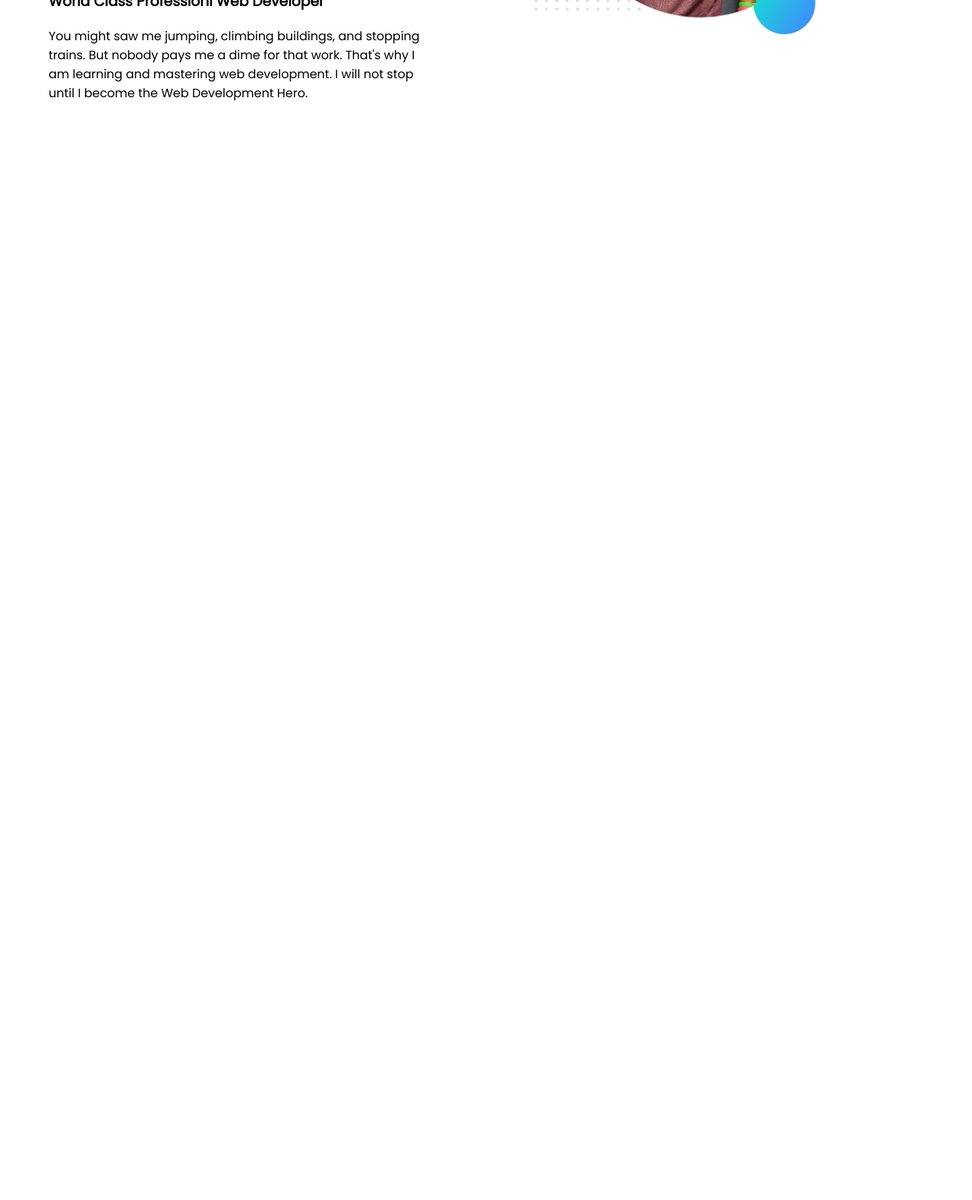
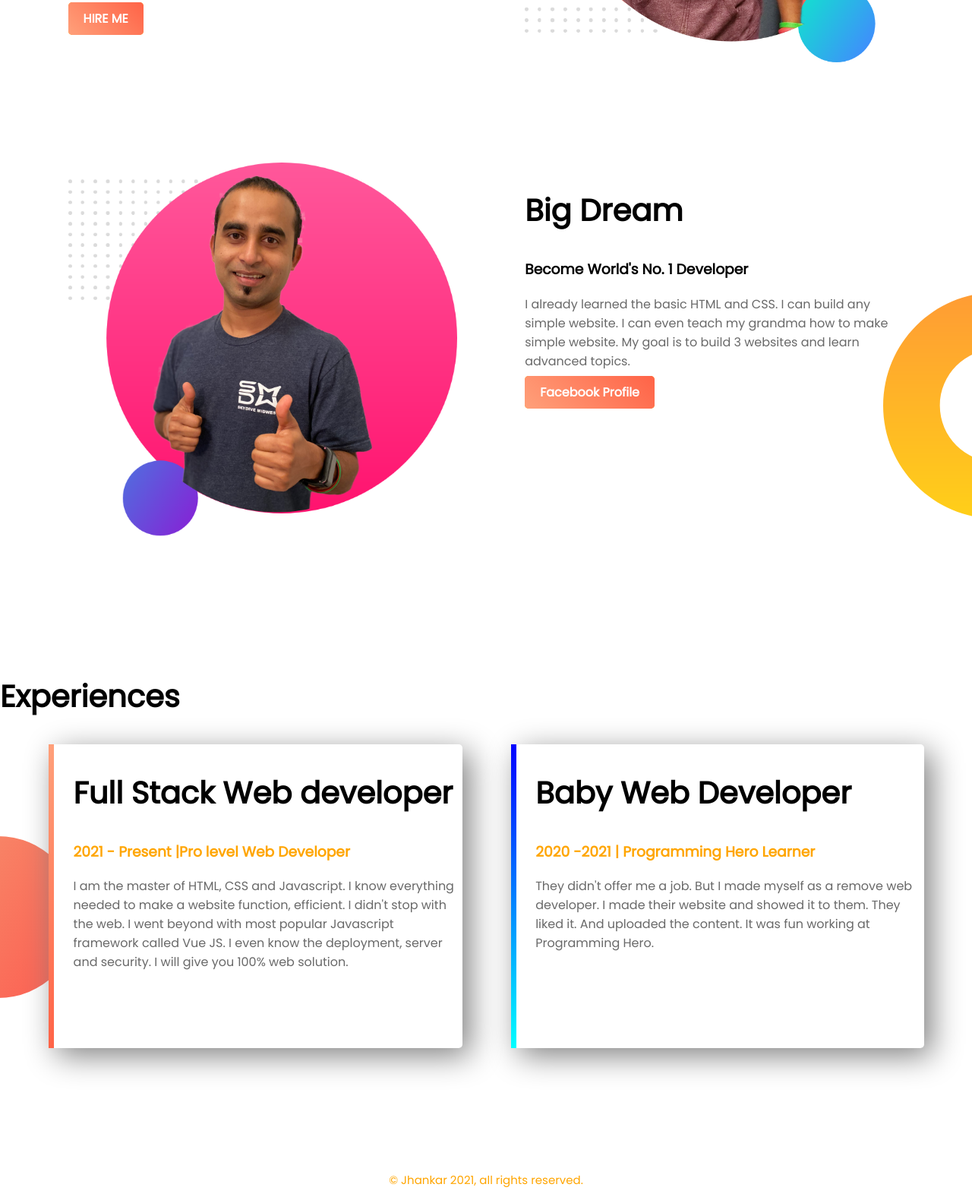
Before and after one commit to ashrafulgithub/web-portfolio, a plain HTML site: page index.html in a window 1280 px wide. Shown: the part 426-2006 px from the top of the page at 76% size. Before the commit the page ends 800 px from the top, so only its background shows below. Drawn offline with Linux system fonts and the light colour scheme.

Commit message:
Allahu Akbar ,Alhamdulillah Finished.My First Ever Website

```diff
--- a/index.html
+++ b/index.html
@@ -8,16 +8,48 @@
     <link rel="stylesheet" href="style.css">
 </head>
 <body>
-    <section class="Top-banner">
+    <section class="top-banner">
         <div class="half-width">
                 <h1>Welcome To</h1>
-                <h1><span  class="name-highlight">Peter Parker</span> Website<h1>
+                <h1><span class="colour">Jhankar</span> Website<h1>
                 <h3>World Class Professionl Web Developer</h3>
-                <p>You might saw me jumping, climbing buildings, and stopping trains. But nobody pays me a dime for that work. That's why I am learning and mastering web development. I will not stop until I become the Web Development Hero.</p>
+                <p>You might saw me jumping, climbing buildings, and stopping trains.But nobody pays me a dime for that work.That's why I am learning and mastering web development.I will not stop until I become the Web Development Hero.</p>
+                <a class="link-button" target="blank"href="https://www.linkedin.com/in/md-islam-45389019b">HIRE ME</a>
         </div>
         <div class="half-width">
                 <img src="images/jhankar.png" alt="">
         </div>
         </section>
+        <section class="dream-area">
+         <div>
+             <dib class="half-width">
+        <img src="images/jhankar2.png" alt="">
+         </div>
+         <div class="half-width">
+         <h2>Big Dream</h2>
+         <h3>Become World's No. 1 Developer</h3>
+         <p>I already learned the basic HTML and CSS. I can build any simple website. I can even teach my grandma how to make simple website. My goal is to build 3 websites and learn advanced topics.</p>
+         <a class="link-button" target="blank" href="https://m.facebook.com/JhankarMahbub"> Facebook Profile</a>
+         </div>
+        </section>
+        <section class="experience-area">
+            <h2>Experiences</h2>
+            <div id="full-stack" class="half-width single-experience">
+                <h2>Full Stack Web developer</h2>
+                <h3 class="colour">2021 - Present |Pro level Web Developer</h3>
+                <p>I am the master of HTML, CSS and Javascript. I know everything needed to make a website function, efficient. I didn't stop with the web. I went beyond with most popular Javascript framework called Vue JS. I even know the deployment, server and security. I will give you 100% web solution.</p>
+
+            </div>
+            <div id="baby-web" class="half-width single-experience">
+                <h2>Baby Web Developer</h2>
+                <h3 class="colour">2020 -2021 | Programming Hero Learner</h3>
+                <p>They didn't offer me a job. But I made myself as a remove web developer. I made their website and showed it to them. They liked it. And uploaded the content. It was fun working at Programming Hero.</p>
+            </div>
+
+        </section>
+        <footer>
+            <p>© Jhankar 2021, all rights reserved.</p>
+
+        </footer>
     </body>
     </html>
--- a/style.css
+++ b/style.css
@@ -1,26 +1,73 @@
 body{
-    margin: 0;
+    margin: 0px;
     font-family:Poppins;
 }
 h1{
     font-size: 50px;
 }
-.name-highlight{
+h2{
+    font-size: 40px;
+}
+p{
+    color:dimgray
+}
+.colour{
     color:orange;
 }
 .half-width{
     width: 40%;
     float: left;
-    margin: 3%;
-    padding: 2%;
+    margin-left: 5%;
+    padding-left: 2%;
 }
 .half-width img{
-    width: 80%;
+    width: 100%;
 }
 .top-banner{
     background-image: url("images/top-banner.png");
     background-repeat: no-repeat;
 }
-.section{
+section{
     height: 500px;
+    padding-bottom: 140px;
+
 }
+.link-button{
+    text-decoration: none;
+    background-image: linear-gradient(45deg,lightsalmon,tomato);
+    background-color: orange;
+    padding: 10px 20px;
+    border-radius: 5px;
+    color: white;
+    font-weight: 700;
+}
+.dream-area{
+    background-image: url(images/dream-bg.png);
+    background-repeat: no-repeat;
+    background-position: right;}
+    .single-experience{
+       box-shadow: 10px 10px 40px gray;
+       border-radius: 5px;
+       height: 80%;
+       background-color: white;
+    }
+    .experience-area{
+        background-image: url("images/exp-bg.png");
+        background-repeat: no-repeat;
+        background-position: left;
+    }
+        #full-stack{
+            border-left: 7px solid;
+            border-image:linear-gradient(180deg,lightsalmon, tomato);
+            border-image-slice: 1;
+        }
+        #baby-web{
+            border-left: 7px solid;
+            border-image:linear-gradient(180deg,blue, cyan);
+            border-image-slice: 1;
+        }
+        footer p{
+            text-align: center;
+            font-size: 15px;
+            color: orange;
+        }
```
